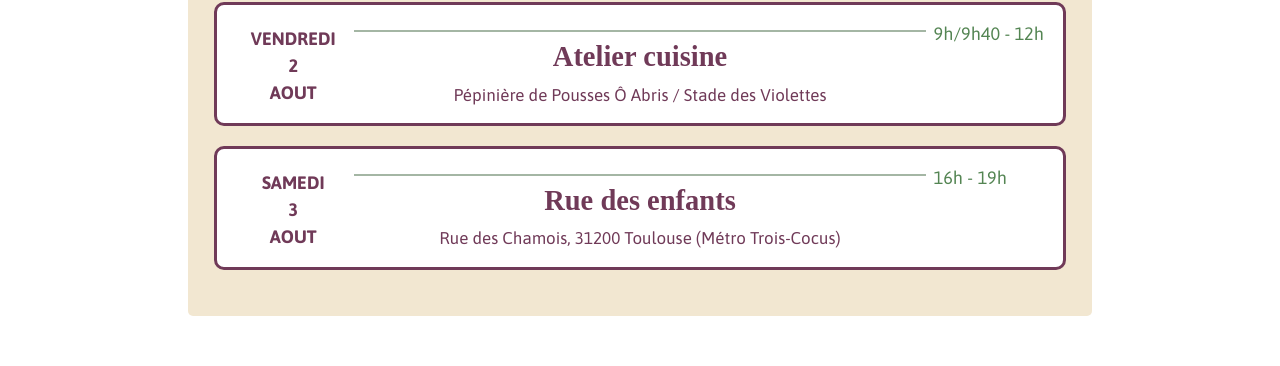
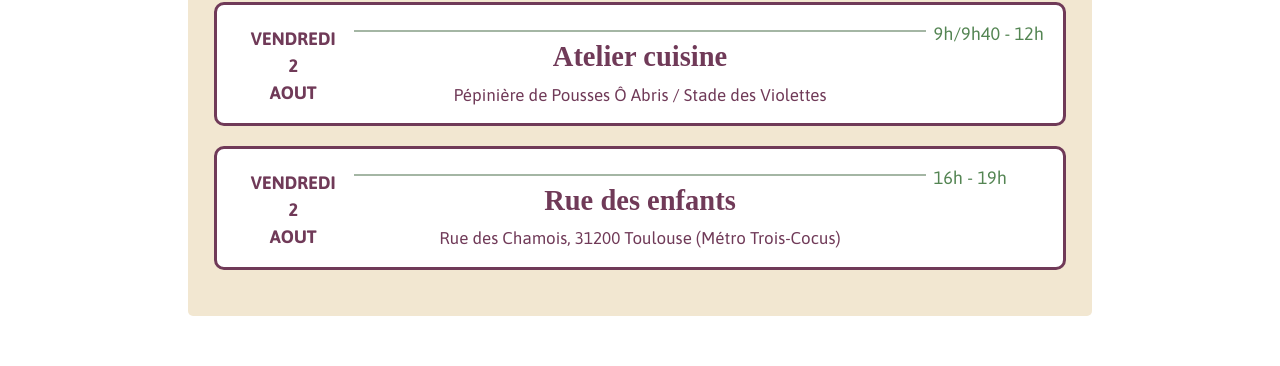
Before and after one commit to poussesoabris/poussesoabris.github.io, a Jekyll site: the page built from pages/evenements-ete/index.html, in a window 1280 px wide. Shown: the part 1288-1654 px from the top of the page. Built offline with Jekyll 4.4.1, drawn with Linux system fonts in a browser that asks for light colours; some web fonts are replaced.

Commit message:
fix date

```diff
--- a/_data/juillet2024.json
+++ b/_data/juillet2024.json
@@ -68,7 +68,7 @@
         {
             "name": "Rue des enfants",
             "place": "Rue des Chamois, 31200 Toulouse (Métro Trois-Cocus)",
-            "date": "Samedi 3 aout",
+            "date": "Vendredi 2 aout",
             "time": "16h - 19h",
             "inscription": false
         }
```
